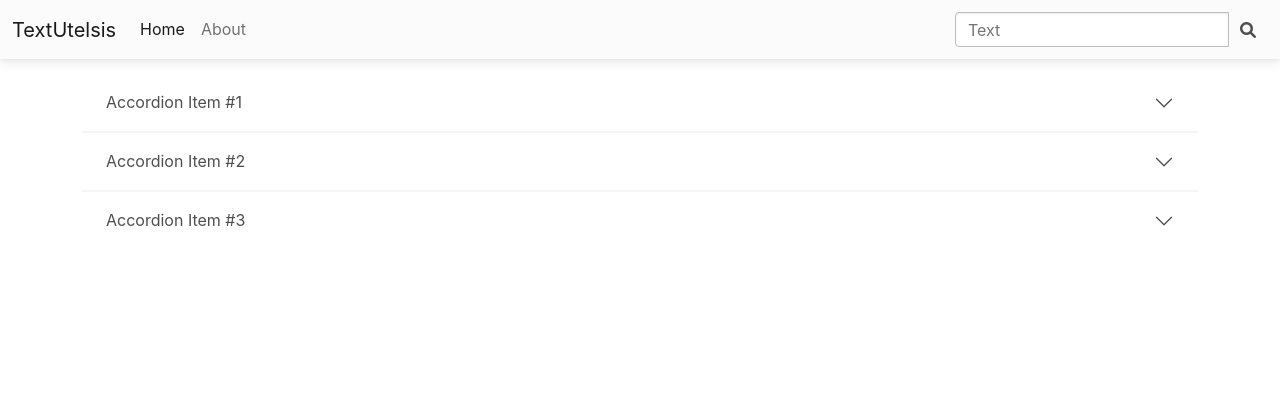
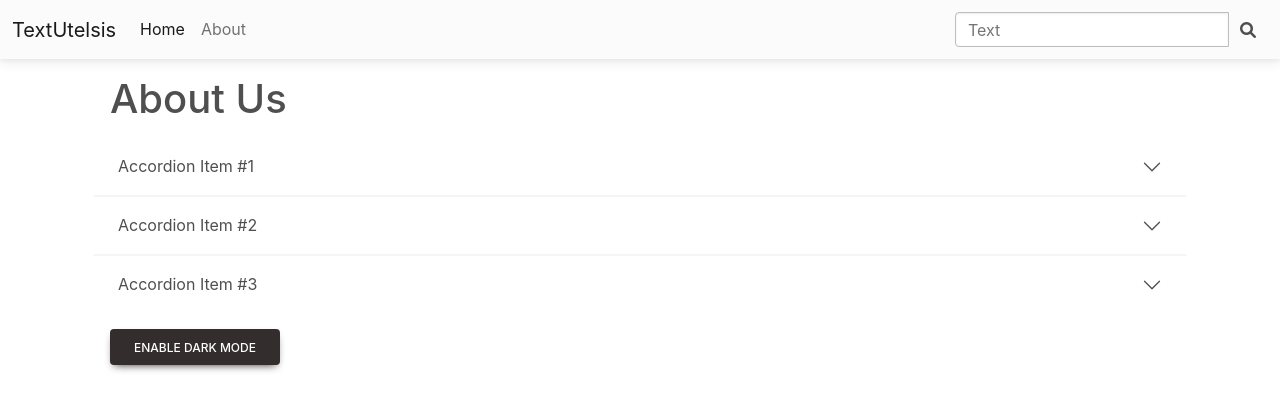
Before and after one commit to atrleo/Text-analysis-REACT-, a React (Create React App) app: page / in a window 1280 px wide. Shown: the top 410 px of the page. Built offline with nearby package versions, Linux system fonts and the light colour scheme.

Commit message:
solved bugs

```diff
--- a/src/components/About.js
+++ b/src/components/About.js
@@ -2,12 +2,13 @@ import React from 'react'
 
 export default function About() {
     return (
-      <div ClassName='container'>
-        <div Class="accordion accordion-flush" id="accordionFlushExample">
-  <div Class="accordion-item">
-    <h2 Class="accordion-header" id="flush-headingOne">
+        <div className='container'>
+            <h1 className='my-3 mx-3'>About Us</h1>
+            <div className="accordion accordion-flush" id="accordionFlushExample">
+                <div className="accordion-item">
+                    <h2 className="accordion-header" id="flush-headingOne">
                         <button
-        Class="accordion-button collapsed"
+                            className="accordion-button collapsed"
                             type="button"
                             data-mdb-toggle="collapse"
                             data-mdb-target="#flush-collapseOne"
@@ -19,11 +20,11 @@ export default function About() {
                     </h2>
                     <div
                         id="flush-collapseOne"
-      Class="accordion-collapse collapse"
+                        className="accordion-collapse collapse"
                         aria-labelledby="flush-headingOne"
                         data-mdb-parent="#accordionFlushExample"
                     >
-      <div Class="accordion-body">
+                        <div className="accordion-body">
                             Anim pariatur cliche reprehenderit, enim eiusmod high life accusamus terry
                             richardson ad squid. 3 wolf moon officia aute, non cupidatat skateboard dolor
                             brunch. Food truck quinoa nesciunt laborum eiusmod. Brunch 3 wolf moon tempor,
@@ -35,10 +36,10 @@ export default function About() {
                         </div>
                     </div>
                 </div>
-  <div Class="accordion-item">
-    <h2 Class="accordion-header" id="flush-headingTwo">
+                <div className="accordion-item">
+                    <h2 className="accordion-header" id="flush-headingTwo">
                         <button
-        Class="accordion-button collapsed"
+                            className="accordion-button collapsed"
                             type="button"
                             data-mdb-toggle="collapse"
                             data-mdb-target="#flush-collapseTwo"
@@ -50,11 +51,11 @@ export default function About() {
                     </h2>
                     <div
                         id="flush-collapseTwo"
-      Class="accordion-collapse collapse"
+                        className="accordion-collapse collapse"
                         aria-labelledby="flush-headingTwo"
                         data-mdb-parent="#accordionFlushExample"
                     >
-      <div Class="accordion-body">
+                        <div className="accordion-body">
                             Anim pariatur cliche reprehenderit, enim eiusmod high life accusamus terry
                             richardson ad squid. 3 wolf moon officia aute, non cupidatat skateboard dolor
                             brunch. Food truck quinoa nesciunt laborum eiusmod. Brunch 3 wolf moon tempor,
@@ -66,10 +67,10 @@ export default function About() {
                         </div>
                     </div>
                 </div>
-  <div Class="accordion-item">
-    <h2 Class="accordion-header" id="flush-headingThree">
+                <div className="accordion-item">
+                    <h2 className="accordion-header" id="flush-headingThree">
                         <button
-        Class="accordion-button collapsed"
+                            className="accordion-button collapsed"
                             type="button"
                             data-mdb-toggle="collapse"
                             data-mdb-target="#flush-collapseThree"
@@ -81,11 +82,11 @@ export default function About() {
                     </h2>
                     <div
                         id="flush-collapseThree"
-      Class="accordion-collapse collapse"
+                        className="accordion-collapse collapse"
                         aria-labelledby="flush-headingThree"
                         data-mdb-parent="#accordionFlushExample"
                     >
-      <div Class="accordion-body">
+                        <div className="accordion-body">
                             Anim pariatur cliche reprehenderit, enim eiusmod high life accusamus terry
                             richardson ad squid. 3 wolf moon officia aute, non cupidatat skateboard dolor
                             brunch. Food truck quinoa nesciunt laborum eiusmod. Brunch 3 wolf moon tempor,
@@ -98,6 +99,7 @@ export default function About() {
                     </div>
                 </div>
             </div>
+            <button className="btn btn-dark mx-3 mt-3">Enable Dark mode</button>
         </div>
     )
 }
```
Lines whose indentation alone changed are shown as unchanged.
